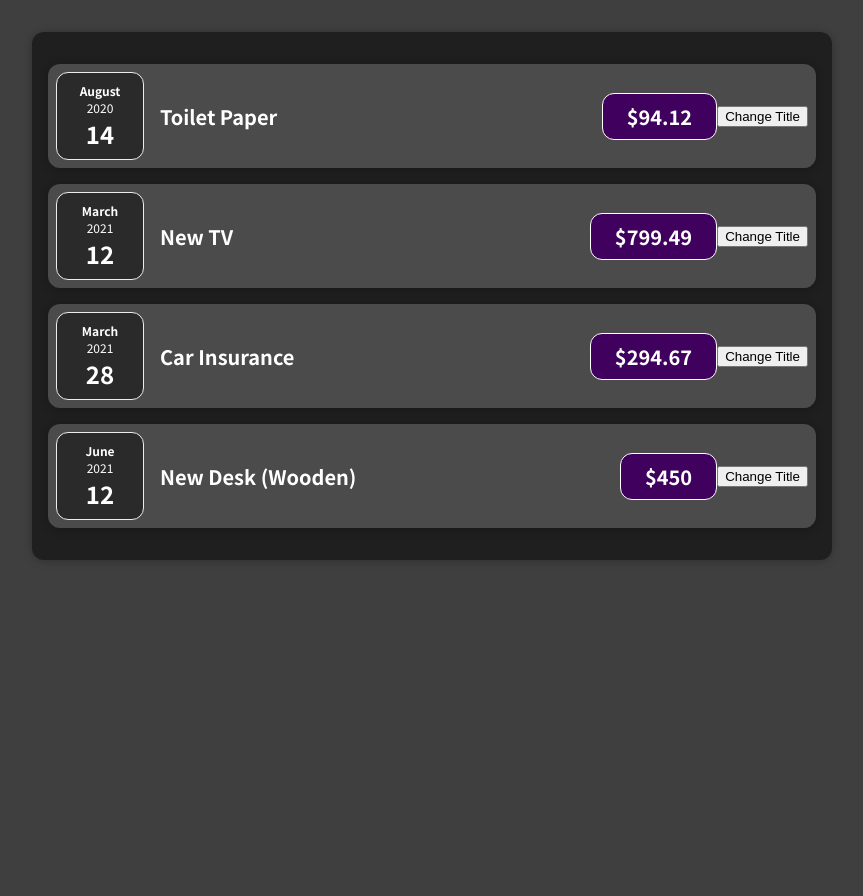
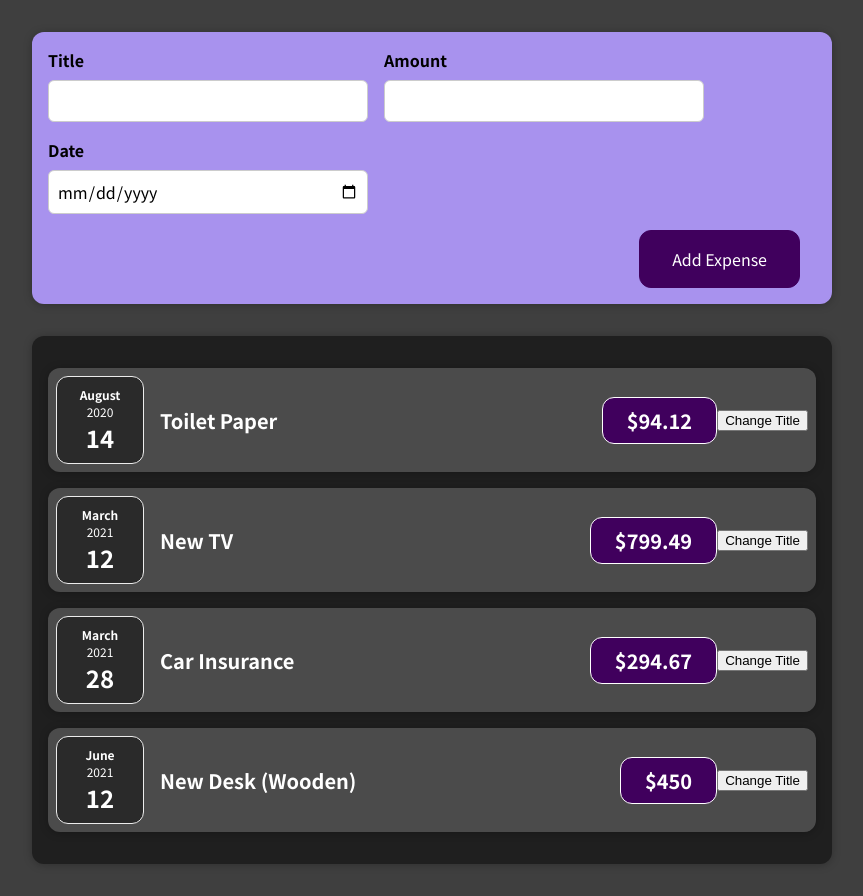
Before and after one commit to christerforsgren91/react-expense-list, a React (Create React App) app: page / in a window 1280 px wide. Shown: the whole page, without its empty margins (208-1071 px from the left). Before the commit the page ends 800 px from the top, so only its background shows below. Built offline with nearby package versions, Linux system fonts and the light colour scheme.

Commit message:
Add the form to app.jsx to display

```diff
--- a/src/App.js
+++ b/src/App.js
@@ -1,4 +1,5 @@
 import Expenses from './components/Expenses/Expenses';
+import NewExpense from './components/NewExpense/NewExpense'
 
 const App = () => {
   const expenses = [
@@ -25,6 +26,7 @@ const App = () => {
 
   return (
     <div>
+      <NewExpense />
       <Expenses items={expenses} />
     </div>
   );
--- a/src/components/NewExpense/NewExpense.jsx
+++ b/src/components/NewExpense/NewExpense.jsx
@@ -1,10 +1,11 @@
 import React from 'react'
+import ExpenseForm from './ExpenseForm'
 import './NewExpense.css'
 
 const NewExpense = () => {
   return (
     <div className='new-expense'>
-
+      <ExpenseForm />
     </div>
   )
 }
```
